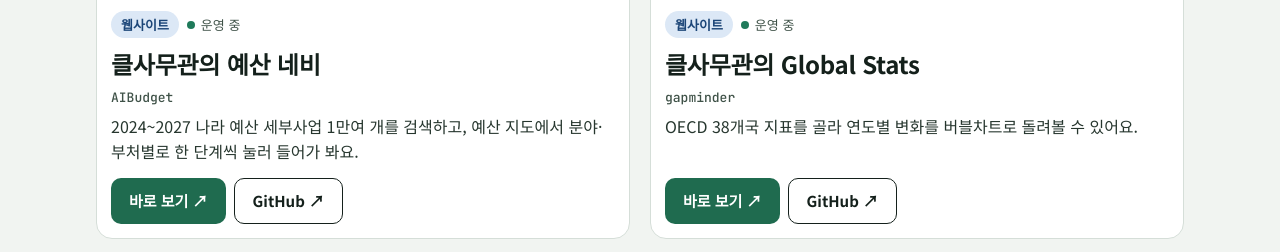
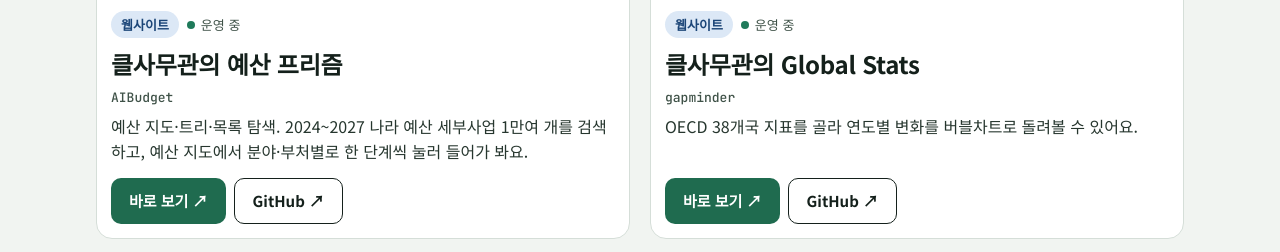
Before and after one commit to lloydknam/showcase, a plain HTML site: page index.html in a window 1280 px wide. Shown: the part 639-891 px from the top of the page. Drawn offline with Linux system fonts and the light colour scheme.

Commit message:
쇼케이스: AIBudget 제목을 '클사무관의 예산 프리즘'으로 변경 (부제 포함)
Co-Authored-By: Claude Haiku 5.5 <noreply@anthropic.com>
Claude-Session: https://claude.ai/code/session_01Szm5GEmJDK5sA6A5Abeuk8

```diff
--- a/index.html
+++ b/index.html
@@ -84,16 +84,16 @@ a:hover{filter:brightness(0.92)}
 <article class="card" style="display: flex; flex-wrap: wrap; align-items: center; gap: 24px; background: #FFFFFF; border: 1px solid #D5DED8; border-radius: 16px; padding: 16px">
 <div class="thumb" style="position: relative; flex: 0 1 260px; min-width: 200px; height: 150px; border-radius: 12px; overflow: hidden">
 <span class="rank" style="position: absolute; top: 0; left: 0; z-index: 1; min-width: 44px; box-sizing: border-box; text-align: center; padding: 2px 12px 4px; border-radius: 0 0 14px 0; background: #14201B; color: #FFFFFF; font-size: 32px; font-weight: 900; line-height: 1.1; letter-spacing: -0.02em">1</span>
-<a href="https://lloydknam.github.io/AIBudget/" target="_blank" rel="noopener noreferrer" aria-label="클사무관의 예산 네비 열기" style="display: block; width: 100%; height: 100%"><img loading="lazy" decoding="async" src="assets/aibudget-v3.webp" alt="클사무관의 예산 네비 화면" style="width: 100%; height: 100%; object-fit: cover; display: block"></a>
+<a href="https://lloydknam.github.io/AIBudget/" target="_blank" rel="noopener noreferrer" aria-label="클사무관의 예산 프리즘 열기" style="display: block; width: 100%; height: 100%"><img loading="lazy" decoding="async" src="assets/aibudget-v3.webp" alt="클사무관의 예산 프리즘 화면" style="width: 100%; height: 100%; object-fit: cover; display: block"></a>
 </div>
 <div class="body" style="flex: 1 1 280px; min-width: 0; display: flex; flex-direction: column; gap: 8px">
 <div style="display: flex; flex-wrap: wrap; align-items: center; gap: 8px">
 <span style="padding: 4px 10px; border-radius: 999px; background: #DCE8F6; color: #1B4577; font-size: 13px; font-weight: 700">웹사이트</span>
 <span style="display: inline-flex; align-items: center; gap: 6px; font-size: 13px; color: #3F5248"><span style="width: 8px; height: 8px; border-radius: 50%; background: #1F7A5A"></span>운영 중</span>
 </div>
-<h2 style="margin: 0; font-size: 24px; font-weight: 700; letter-spacing: -0.01em">클사무관의 예산 네비</h2>
+<h2 style="margin: 0; font-size: 24px; font-weight: 700; letter-spacing: -0.01em">클사무관의 예산 프리즘</h2>
 <div class="repo" style="font-family: 'JetBrains Mono', monospace; font-size: 13px; color: #3F5248">AIBudget</div>
-<p style="margin: 0; font-size: 16px; line-height: 1.55; color: #26362E">2024~2027 나라 예산 세부사업 1만여 개를 검색하고, 예산 지도에서 분야·부처별로 한 단계씩 눌러 들어가 봐요.</p>
+<p style="margin: 0; font-size: 16px; line-height: 1.55; color: #26362E">예산 지도·트리·목록 탐색. 2024~2027 나라 예산 세부사업 1만여 개를 검색하고, 예산 지도에서 분야·부처별로 한 단계씩 눌러 들어가 봐요.</p>
 </div>
 <div class="btns" style="flex: 0 0 auto; display: flex; flex-wrap: wrap; gap: 8px">
 <a href="https://lloydknam.github.io/AIBudget/" style="display: inline-flex; align-items: center; justify-content: center; min-height: 44px; padding: 0 18px; border-radius: 10px; background: #1F6B4F; color: #FFFFFF; font-size: 15px; font-weight: 700" target="_blank" rel="noopener noreferrer">바로 보기 ↗</a>
```
